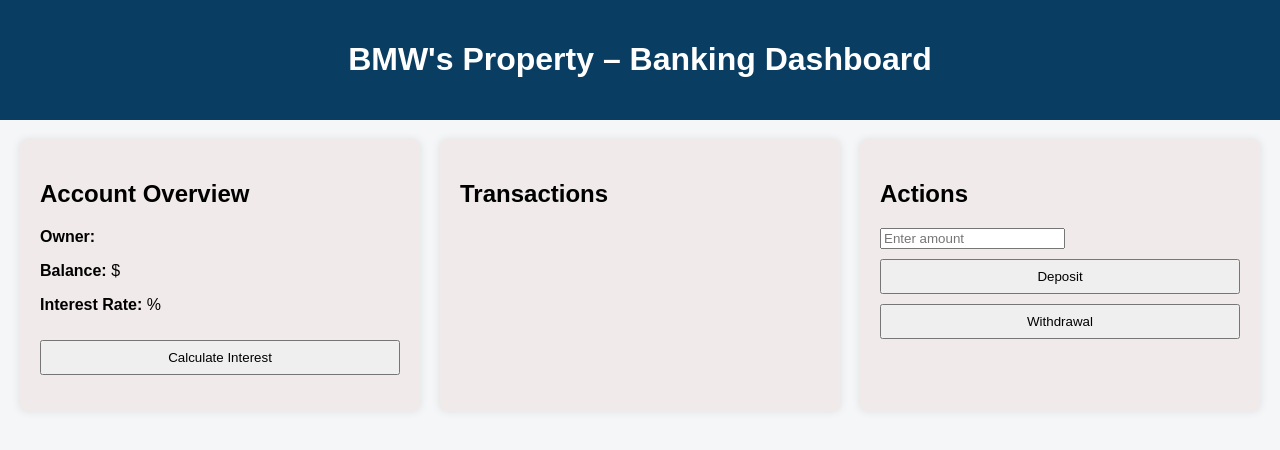
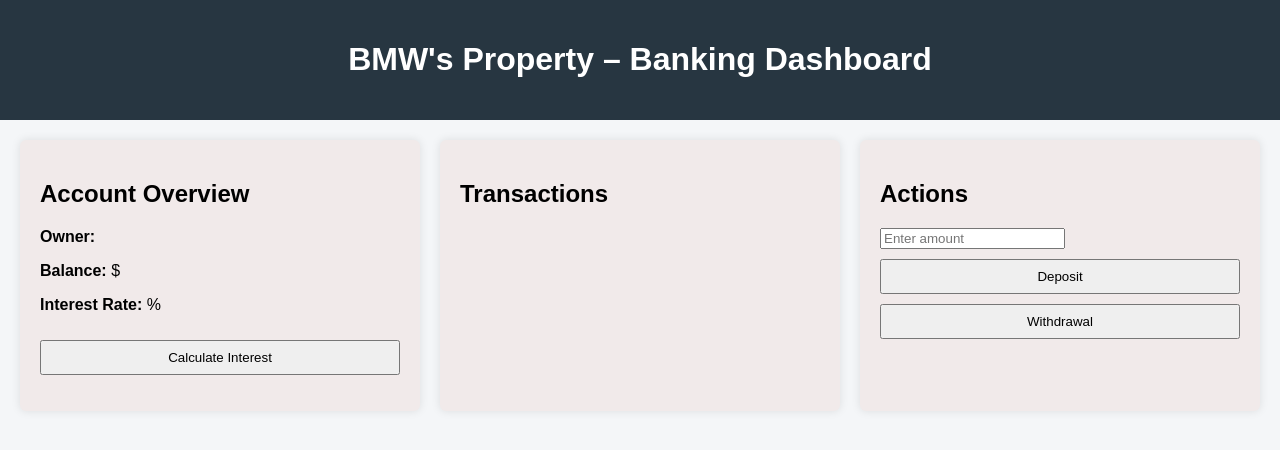
Before and after one commit to B-Wendy/secure-web-app-cicd, a website: page public/index.html in a window 1280 px wide. Drawn offline with Linux system fonts and the light colour scheme; no server answers.

Commit message:
change on css

```diff
--- a/public/style.css
+++ b/public/style.css
@@ -5,7 +5,7 @@ body {
 }
 
 header {
-  background: #0a3d62;
+  background: #273641;
   color: white;
   padding: 20px;
   text-align: center;
```
